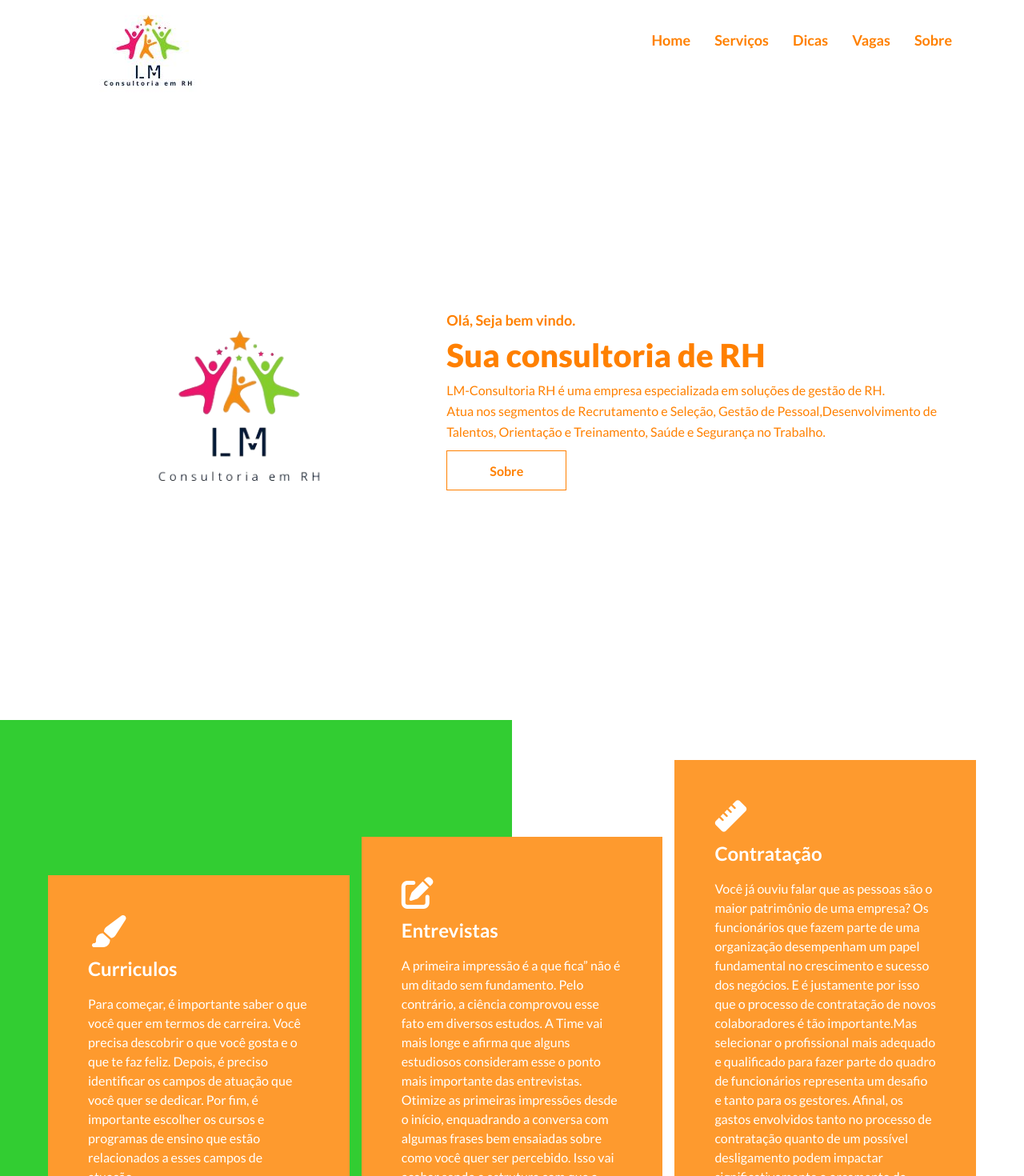
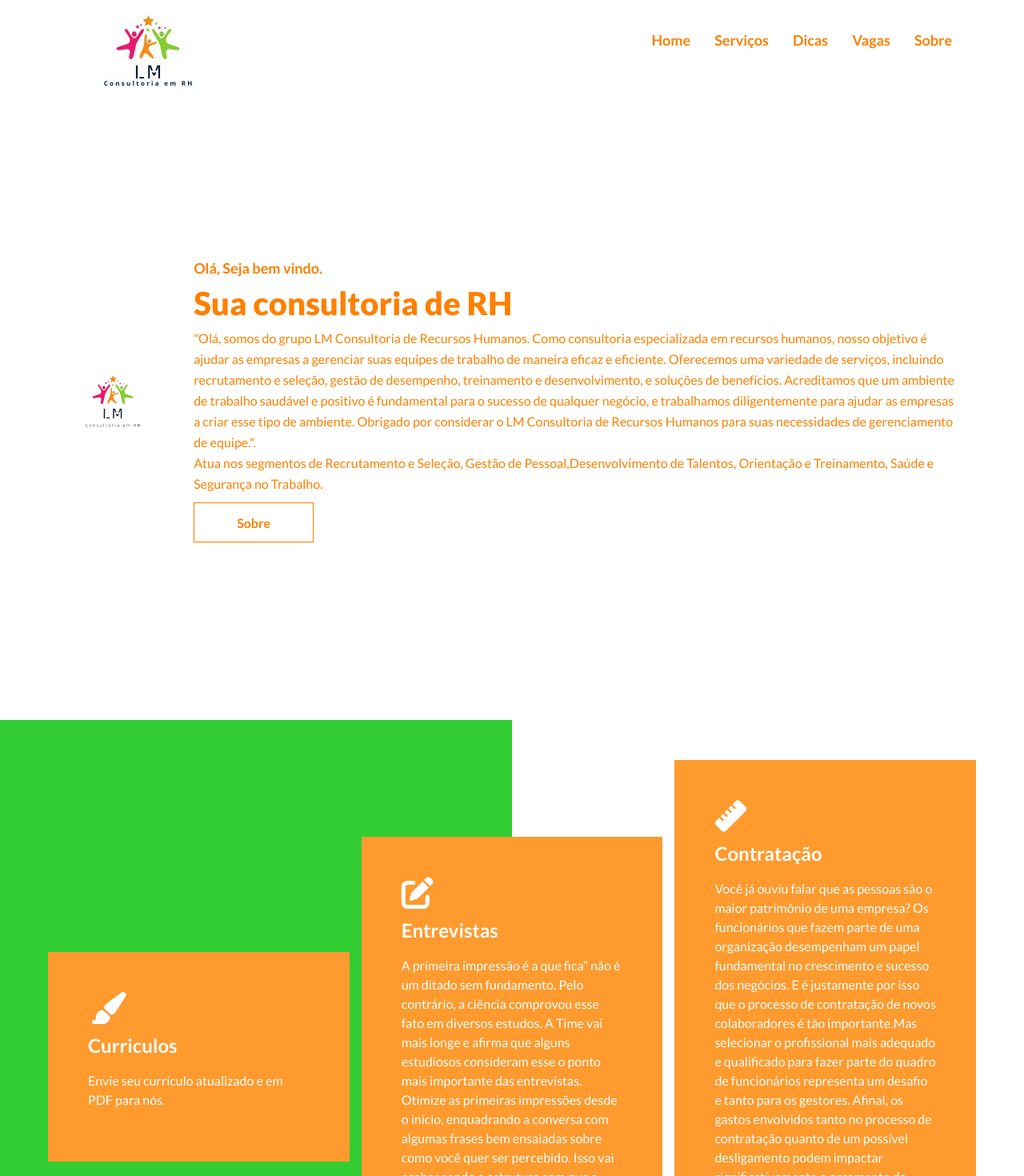
Before and after one commit to SamukaSRB/LMS-Consultoria, a React (Create React App) app: page / in a window 1280 px wide. Shown: the top 1470 px of the page at 80% size. Built offline with nearby package versions, Linux system fonts and the light colour scheme.

Commit message:
inclusao de registro

```diff
--- a/src/components/Banner.jsx
+++ b/src/components/Banner.jsx
@@ -12,7 +12,7 @@
           <div className="banner-content">
             <h6>Olá, Seja bem vindo.</h6>
             <h3>Sua consultoria de RH </h3>
-            <p>LM-Consultoria RH é uma empresa especializada em soluções de gestão de RH.</p>
+            <p>"Olá, somos do grupo LM Consultoria de Recursos Humanos. Como consultoria especializada em recursos humanos, nosso objetivo é ajudar as empresas a gerenciar suas equipes de trabalho de maneira eficaz e eficiente. Oferecemos uma variedade de serviços, incluindo recrutamento e seleção, gestão de desempenho, treinamento e desenvolvimento, e soluções de benefícios. Acreditamos que um ambiente de trabalho saudável e positivo é fundamental para o sucesso de qualquer negócio, e trabalhamos diligentemente para ajudar as empresas a criar esse tipo de ambiente. Obrigado por considerar o LM Consultoria de Recursos Humanos para suas necessidades de gerenciamento de equipe.".</p>
             <p>Atua nos segmentos de Recrutamento e Seleção, Gestão de Pessoal,Desenvolvimento de Talentos, Orientação e Treinamento, Saúde e Segurança no Trabalho.</p>
             <a className="btn" href="#vagas">
               Sobre
--- a/src/components/Footer.jsx
+++ b/src/components/Footer.jsx
@@ -7,13 +7,16 @@
       <div className="container">
         <span className="logo">LM.Consultoria</span>
         <div className="links">
-          <a href="#">
+          <a href="https://www.facebook.com/profile.php?id=100089032914114">
             <i className="fab fa-facebook"></i>
           </a>
-          <a href="https://www.linkedin.com/in/leidiane-mota-silva-94684817b/">
+          <a href="https://www.linkedin.com/company/91718519/admin/">
             <i className="fab fa-linkedin"></i>
           </a>
-          <a href="#">
+           <a href="https://www.instagram.com/lmconsultoriar/">
+            <i className="fa-brands fa-instagram" ></i>
+          </a>
+          <a href="https://web.whatsapp.com/">
             <i className="fa-brands fa-whatsapp" ></i>
           </a>
         </div>
--- a/src/components/ServicesExperience.jsx
+++ b/src/components/ServicesExperience.jsx
@@ -5,7 +5,7 @@
     {
       icon: "fa-paintbrush",
       title: "Curriculos",
-      desc: "Para começar, é importante saber o que você quer em termos de carreira. Você precisa descobrir o que você gosta e o que te faz feliz. Depois, é preciso identificar os campos de atuação que você quer se dedicar. Por fim, é importante escolher os cursos e programas de ensino que estão relacionados a esses campos de atuação.",
+      desc: "Envie seu currículo atualizado e em PDF para nós.",
       active: false,
     },
     {
```
